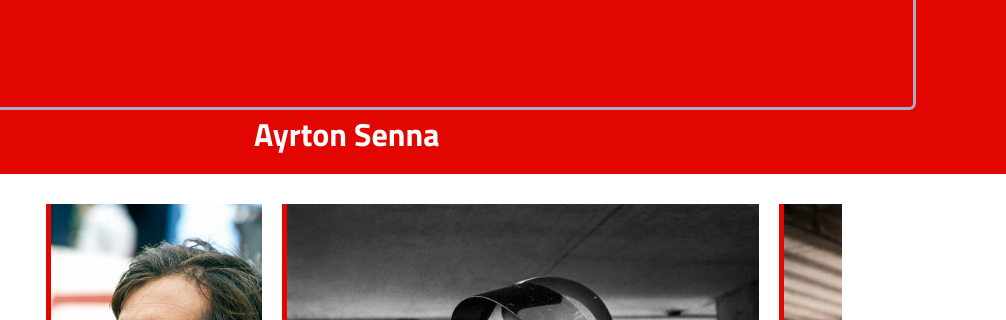
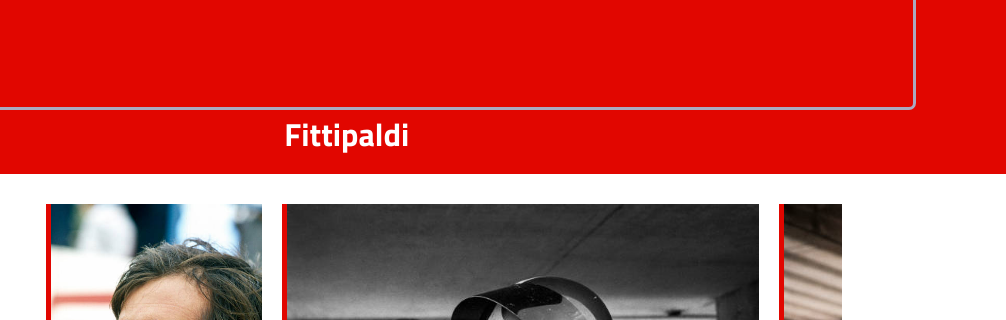
Before and after one commit to derick-rufino/Projeto-Formula1, a plain HTML site: page pilotos/fittipaldi.html in a window 1280 px wide. Shown: the part 142-462 px from the top of the page, 274-1280 px from the left. Drawn offline with nearby package versions, Linux system fonts and the light colour scheme.

Commit message:
Nomes corrigidos

```diff
--- a/pilotos/fittipaldi.html
+++ b/pilotos/fittipaldi.html
@@ -17,7 +17,7 @@
 <body>
     <header>
         <a href="/index.html" id="home"><img src="/images/F1-logo-white.png" alt="" srcset=""></a>
-        <h1>Ayrton Senna</h1>
+        <h1>Fittipaldi</h1>
     </header>
     <nav>
         <a href="#images">Imagens</a>
```
Also changed, not shown: pilotos/barrichello.html (+1 -1 lines), pilotos/pace.html (+1 -1 lines), pilotos/piquet.html (+1 -1 lines).
